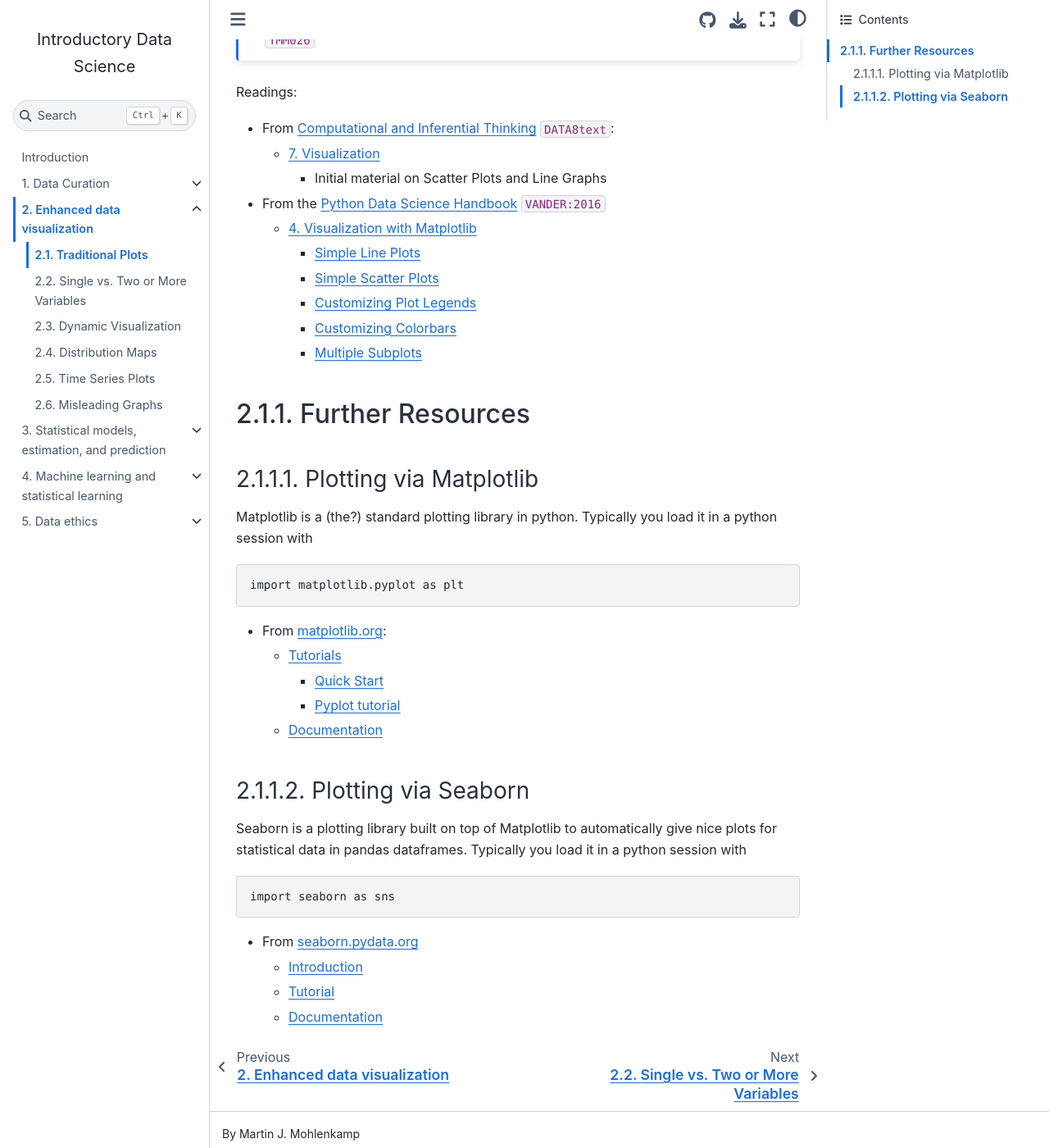
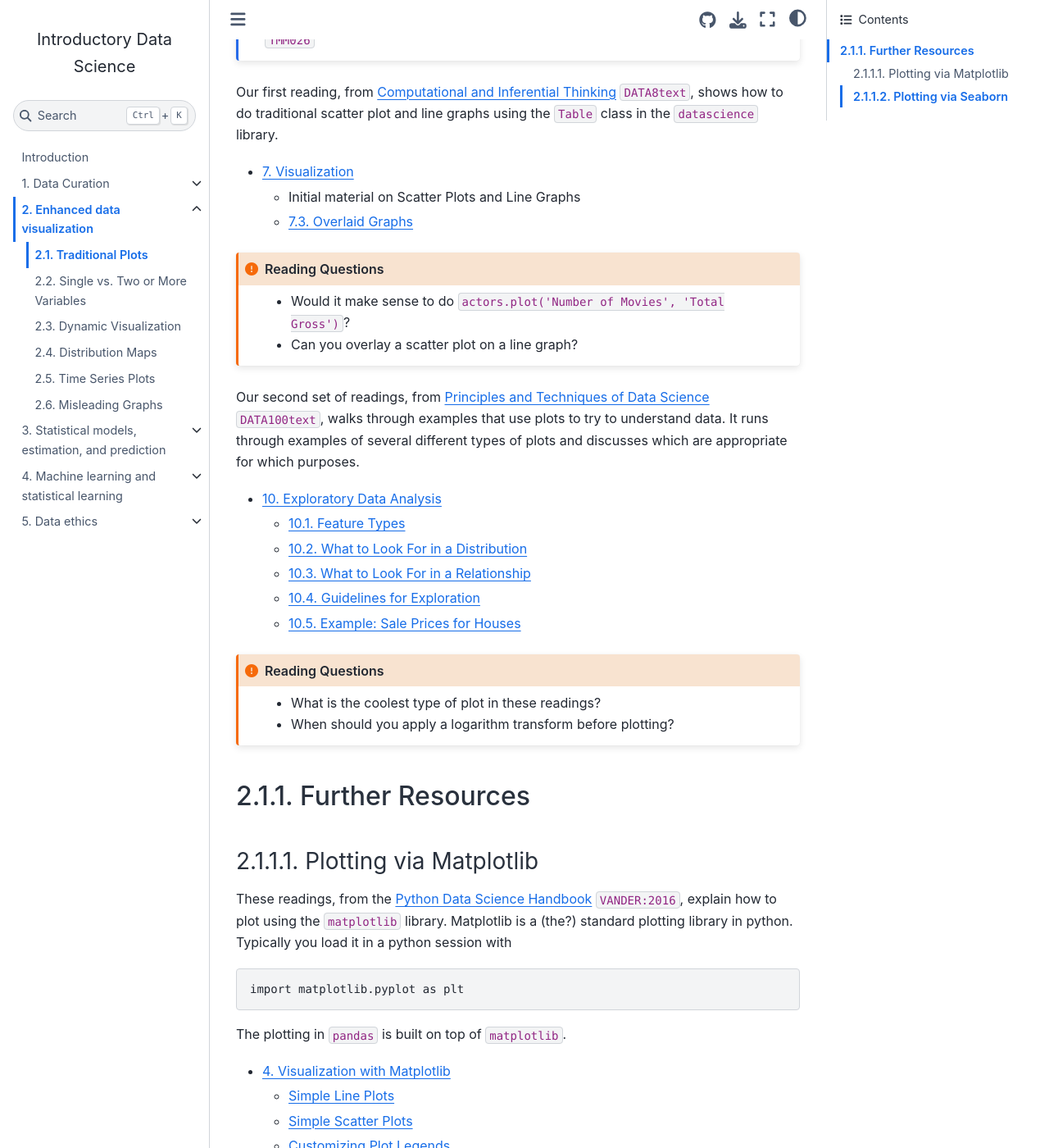
Before and after one commit to data-ohio/introductory-data-science, a Jupyter Book: the page built from 2/1/2_1_traditional_plots.md, in a window 1280 px wide and 1400 px high, scrolled down 511 px. Shown: the whole window at 82% size. Built offline with Jupyter Book 1.0.4 settings and Sphinx 7.4.7 and the Sphinx Book theme 1.1.4, drawn with Linux system fonts in a browser that asks for light colours; cross-references to code outside the pages are shown as plain code; some of the changed text lies outside the part shown.

Commit message:
fillers and questions for 2.1 and 2.2

````diff
--- a/2/1/2_1_traditional_plots.md
+++ b/2/1/2_1_traditional_plots.md
@@ -15,29 +15,56 @@ Students will be able to classify and summarize data using traditional plots.
 
 {cite}`TMM026`
 ```
-Readings:
-* From [Computational and Inferential Thinking](https://inferentialthinking.com/chapters/intro.html) {cite}`DATA8text`:
-  - [7. Visualization](https://inferentialthinking.com/chapters/07/Visualization.html)
-    * Initial material on Scatter Plots and Line Graphs
 
-* From the [Python Data Science Handbook](https://jakevdp.github.io/PythonDataScienceHandbook/) {cite}`VANDER:2016`
-  * [4. Visualization with Matplotlib](https://jakevdp.github.io/PythonDataScienceHandbook/04.00-introduction-to-matplotlib.html)
-    * [Simple Line Plots](https://jakevdp.github.io/PythonDataScienceHandbook/04.02-simple-scatter-plots.html)
-	* [Simple Scatter Plots](https://jakevdp.github.io/PythonDataScienceHandbook/04.02-simple-scatter-plots.html)
-	* [Customizing Plot Legends](https://jakevdp.github.io/PythonDataScienceHandbook/04.06-customizing-legends.html)
-	* [Customizing Colorbars](https://jakevdp.github.io/PythonDataScienceHandbook/04.07-customizing-colorbars.html)
-	* [Multiple Subplots](https://jakevdp.github.io/PythonDataScienceHandbook/04.08-multiple-subplots.html)
+Our first reading, from [Computational and Inferential Thinking](https://inferentialthinking.com/chapters/intro.html) {cite}`DATA8text`, shows how to do traditional scatter plot and line graphs using the `Table` class in the `datascience` library.
+* [7. Visualization](https://inferentialthinking.com/chapters/07/Visualization.html)
+  * Initial material on Scatter Plots and Line Graphs
+  * [7.3. Overlaid Graphs](https://inferentialthinking.com/chapters/07/3/Overlaid_Graphs.html)
+
+```{admonition} Reading Questions
+:class: important
+* Would it make sense to do `actors.plot('Number of Movies', 'Total Gross')`?
+* Can you overlay a scatter plot on a line graph?
+```
+
+Our second set of readings, from [Principles and Techniques of Data Science](http://www.textbook.ds100.org/) {cite}`DATA100text`, walks through examples that use plots to try to understand data.
+It runs through examples of several different types of plots and discusses which are appropriate for which purposes.
+* [10. Exploratory Data Analysis](http://www.textbook.ds100.org/ch/10/eda_intro.html)
+  * [10.1. Feature Types](http://www.textbook.ds100.org/ch/10/eda_feature_types.html)
+  * [10.2. What to Look For in a Distribution](http://www.textbook.ds100.org/ch/10/eda_distributions.html)
+  * [10.3. What to Look For in a Relationship](http://www.textbook.ds100.org/ch/10/eda_relationships.html)
+  * [10.4. Guidelines for Exploration](http://www.textbook.ds100.org/ch/10/eda_guidelines.html)
+  * [10.5. Example: Sale Prices for Houses](http://www.textbook.ds100.org/ch/10/eda_example.html)
 
 
+```{admonition} Reading Questions
+:class: important
+* What is the coolest type of plot in these readings?
+* When should you apply a logarithm transform before plotting?
+```
 
 ## Further Resources
 
 ### Plotting via Matplotlib
 
+These readings, from the [Python Data Science Handbook](https://jakevdp.github.io/PythonDataScienceHandbook/) {cite}`VANDER:2016`, explain how to plot using the `matplotlib` library.
 Matplotlib is a (the?) standard plotting library in python.
 Typically you load it in a python session with
 
     import matplotlib.pyplot as plt
+
+The plotting in `pandas` is built on top of `matplotlib`.
+* [4. Visualization with Matplotlib](https://jakevdp.github.io/PythonDataScienceHandbook/04.00-introduction-to-matplotlib.html)
+  * [Simple Line Plots](https://jakevdp.github.io/PythonDataScienceHandbook/04.02-simple-scatter-plots.html)
+  * [Simple Scatter Plots](https://jakevdp.github.io/PythonDataScienceHandbook/04.02-simple-scatter-plots.html)
+  * [Customizing Plot Legends](https://jakevdp.github.io/PythonDataScienceHandbook/04.06-customizing-legends.html)
+  * [Customizing Colorbars](https://jakevdp.github.io/PythonDataScienceHandbook/04.07-customizing-colorbars.html)
+  * [Multiple Subplots](https://jakevdp.github.io/PythonDataScienceHandbook/04.08-multiple-subplots.html)
+
+```{admonition} Reading Question
+:class: important
+* How do you set a label for the y-axis on a plot?
+```
 
 * From [matplotlib.org](https://matplotlib.org/):
   * [Tutorials](https://matplotlib.org/stable/tutorials/index.html)
@@ -47,7 +74,7 @@ Typically you load it in a python session with
 
 ### Plotting via Seaborn
 
-Seaborn is a plotting library built on top of Matplotlib to automatically give nice plots for statistical data in pandas dataframes.
+Seaborn is a plotting library built on top of `matplotlib` to automatically give nice plots for statistical data in pandas dataframes.
 Typically you load it in a python session with
 
     import seaborn as sns
````
Also changed, not shown: 2/2/2_2_charting_techniques.md (+13 -13 lines), 4/2/4_2_supervised.md (+2 -0 lines).
